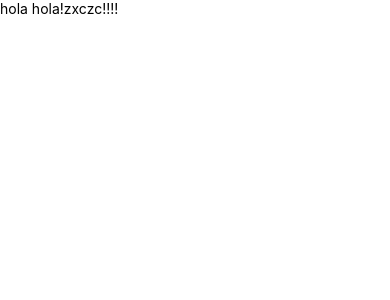
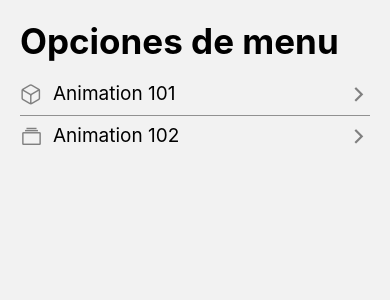
Before and after one commit to alemosmusi/rncomponent, a React Native app: screen /HomeScreen in a window 390 px wide. Shown: the top 300 px of the page. Built offline with nearby package versions, Linux system fonts and the light colour scheme.

Commit message:
listo 09

```diff
--- a/App.tsx
+++ b/App.tsx
@@ -1,13 +1,14 @@
+import 'react-native-gesture-handler'
 import React from 'react'
-import { Text, View } from 'react-native'
+import { NavigationContainer } from '@react-navigation/native';
+import HomeScreen from './src/screens/HomeScreen'
+import { Navigator } from './src/navigator/Navigator';
 
 const App = () => {
   return (
-    <View>
-      <Text>
-        hola hola!zxczc!!!!
-      </Text>
-    </View>
+    <NavigationContainer>
+      <Navigator />
+    </NavigationContainer>
   )
 }
 
--- /dev/null
+++ b/src/components/FlatListMenuItem.tsx
@@ -0,0 +1,51 @@
+import React from 'react'
+import { StyleSheet, Text, TouchableOpacity, View } from 'react-native'
+import Icon  from 'react-native-vector-icons/Ionicons'
+
+interface Props {
+    menuItem: MenuItem
+}
+
+const FlatListMenuItem = ({menuItem}:Props) => {
+   return (
+    <TouchableOpacity
+        activeOpacity={0.8}
+    >
+
+       <View style={styles.container}>
+        <Icon
+         name={menuItem.icon}
+         color='gray'
+         size={23}
+        />
+       <Text style={styles.itemText}>
+         {menuItem.name}
+       </Text>
+       <View style={styles.flechaDerecha}/>
+       <Icon
+         name='chevron-forward-outline'
+         color='gray'
+         size={23}
+        />
+     </View>
+    </TouchableOpacity>
+)
+}
+
+
+const styles = StyleSheet.create({
+    container: {
+        flexDirection: 'row',
+
+
+    },
+    itemText:{
+        marginLeft: 10,
+        fontSize: 19
+    },
+    flechaDerecha:{
+        flex:1
+    }
+});
+
+export default FlatListMenuItem
--- /dev/null
+++ b/src/interfaces/appIterface.tsx
@@ -0,0 +1,5 @@
+interface MenuItem {
+    name: string;
+    icon: string;
+    components: string;
+  }
--- /dev/null
+++ b/src/navigator/Navigator.tsx
@@ -0,0 +1,17 @@
+import { createStackNavigator } from '@react-navigation/stack';
+import HomeScreen from '../screens/HomeScreen';
+
+const Stack = createStackNavigator();
+
+export const Navigator= () =>{
+  return (
+    <Stack.Navigator
+        screenOptions={{
+            headerShown:false
+        }}
+
+    >
+      <Stack.Screen name="HomeScreen" component={HomeScreen} />
+    </Stack.Navigator>
+  );
+}
--- /dev/null
+++ b/src/screens/HomeScreen.tsx
@@ -0,0 +1,59 @@
+import React from 'react';
+import {FlatList, Text, View} from 'react-native';
+import Icon from 'react-native-vector-icons/Ionicons';
+import {styles} from '../theme/appTheme';
+import {useSafeAreaInsets} from 'react-native-safe-area-context';
+import FlatListMenuItem from '../components/FlatListMenuItem';
+
+
+const menuItems: MenuItem[]  = [
+  {
+    name: 'Animation 101',
+    icon: 'cube-outline',
+    components: 'Animation101Screen',
+  },
+  {
+    name: 'Animation 102',
+    icon: 'albums-outline',
+    components: 'Animation102Screen',
+  },
+];
+
+const HomeScreen = () => {
+  const {top} = useSafeAreaInsets();
+
+  const renderListHeader = () => {
+    return (
+      <View style={{marginTop: top + 20, marginBottom: 20}}>
+        <Text style={styles.title}>Opciones de menu</Text>
+      </View>
+    );
+  };
+
+  const itemSeparator = () =>{
+    return (
+        <View
+            style={{
+                borderBottomWidth:1,
+                opacity:0.4,
+                marginVertical: 8
+            }}
+
+        ></View>
+    )
+  }
+
+  return (
+    <View style={{flex: 1, ...styles.globlaMargin}}>
+      <FlatList
+        data={menuItems}
+        renderItem={({item}) => <FlatListMenuItem menuItem={item}/>}
+        keyExtractor={item => item.name}
+        ListHeaderComponent={renderListHeader}
+        ItemSeparatorComponent={itemSeparator}
+      />
+    </View>
+  );
+};
+
+export default HomeScreen;
--- /dev/null
+++ b/src/theme/appTheme.tsx
@@ -0,0 +1,13 @@
+import { StyleSheet } from "react-native";
+
+
+
+export const styles = StyleSheet.create({
+    title:{
+        fontSize: 35,
+        fontWeight: 'bold'
+    },
+    globlaMargin:{
+        marginHorizontal: 20
+    }
+});
```
Also changed, not shown: package.json (+8 -1 lines), tsconfig.json (line endings or trailing spaces), 7 other files (tests, documents, lock files or other folders).
